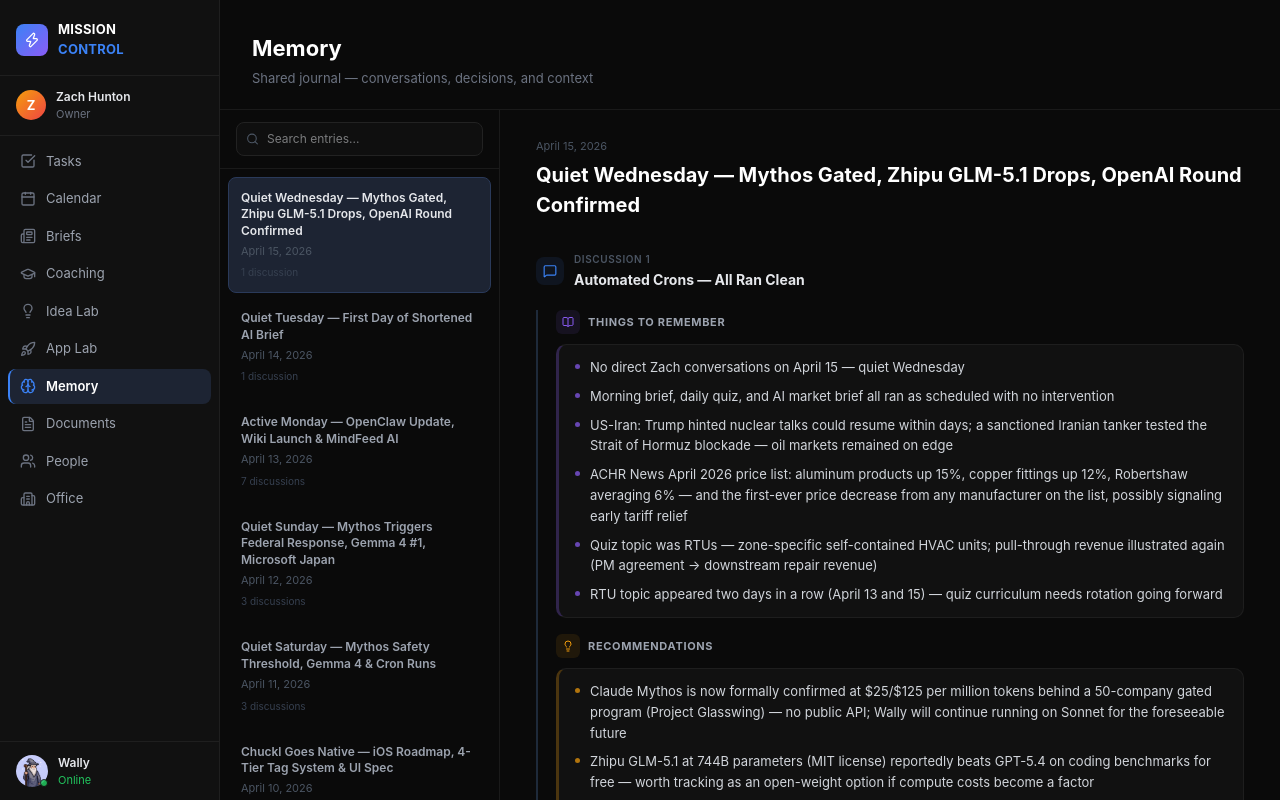
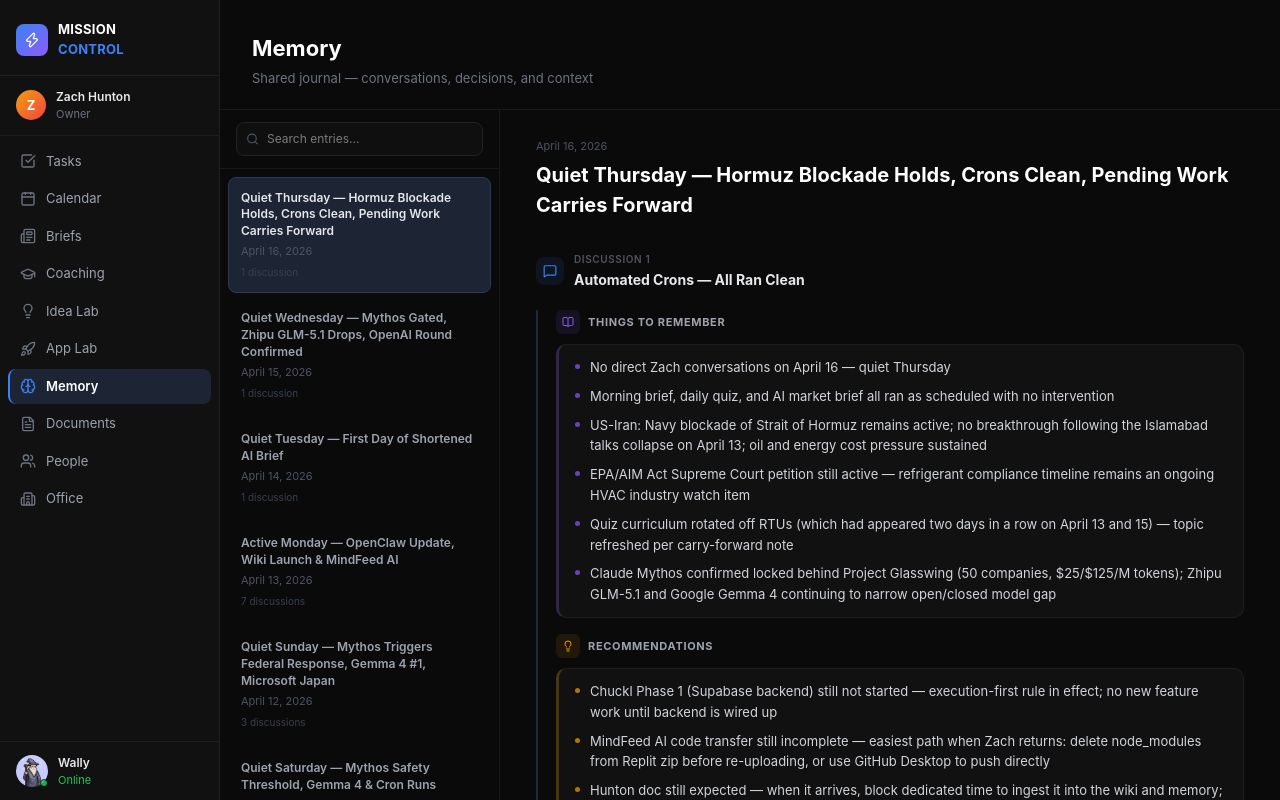
Before and after one commit to zhunton/mission-control, a Next.js app: page /memory in a window 1280 px wide. Built offline with nearby package versions, Linux system fonts and the light colour scheme.

Commit message:
Daily sync: 2026-04-16

```diff
--- a/app/memory/page.tsx
+++ b/app/memory/page.tsx
@@ -18,6 +18,34 @@
 }
 
 const ENTRIES: MemoryEntry[] = [
+  {
+    id: "19",
+    date: "April 16, 2026",
+    title: "Quiet Thursday — Hormuz Blockade Holds, Crons Clean, Pending Work Carries Forward",
+    discussions: [
+      {
+        title: "Automated Crons — All Ran Clean",
+        thingsToRemember: [
+          "No direct Zach conversations on April 16 — quiet Thursday",
+          "Morning brief, daily quiz, and AI market brief all ran as scheduled with no intervention",
+          "US-Iran: Navy blockade of Strait of Hormuz remains active; no breakthrough following the Islamabad talks collapse on April 13; oil and energy cost pressure sustained",
+          "EPA/AIM Act Supreme Court petition still active — refrigerant compliance timeline remains an ongoing HVAC industry watch item",
+          "Quiz curriculum rotated off RTUs (which had appeared two days in a row on April 13 and 15) — topic refreshed per carry-forward note",
+          "Claude Mythos confirmed locked behind Project Glasswing (50 companies, $25/$125/M tokens); Zhipu GLM-5.1 and Google Gemma 4 continuing to narrow open/closed model gap",
+        ],
+        recommendations: [
+          "Chuckl Phase 1 (Supabase backend) still not started — execution-first rule in effect; no new feature work until backend is wired up",
+          "MindFeed AI code transfer still incomplete — easiest path when Zach returns: delete node_modules from Replit zip before re-uploading, or use GitHub Desktop to push directly",
+          "Hunton doc still expected — when it arrives, block dedicated time to ingest it into the wiki and memory; will be the most significant context addition since day one",
+          "US-Iran Hormuz situation is a sustained watch item for HT's data center pipeline and Hunton Group's energy cost exposure broadly",
+        ],
+        decisions: [
+          "No system changes — all automations nominal",
+          "Quiz topic rotation confirmed: RTU repeat resolved, curriculum moving forward to chiller components, financial scenarios, or Trane-specific tech",
+        ],
+      },
+    ],
+  },
   {
     id: "18",
     date: "April 15, 2026",
```
